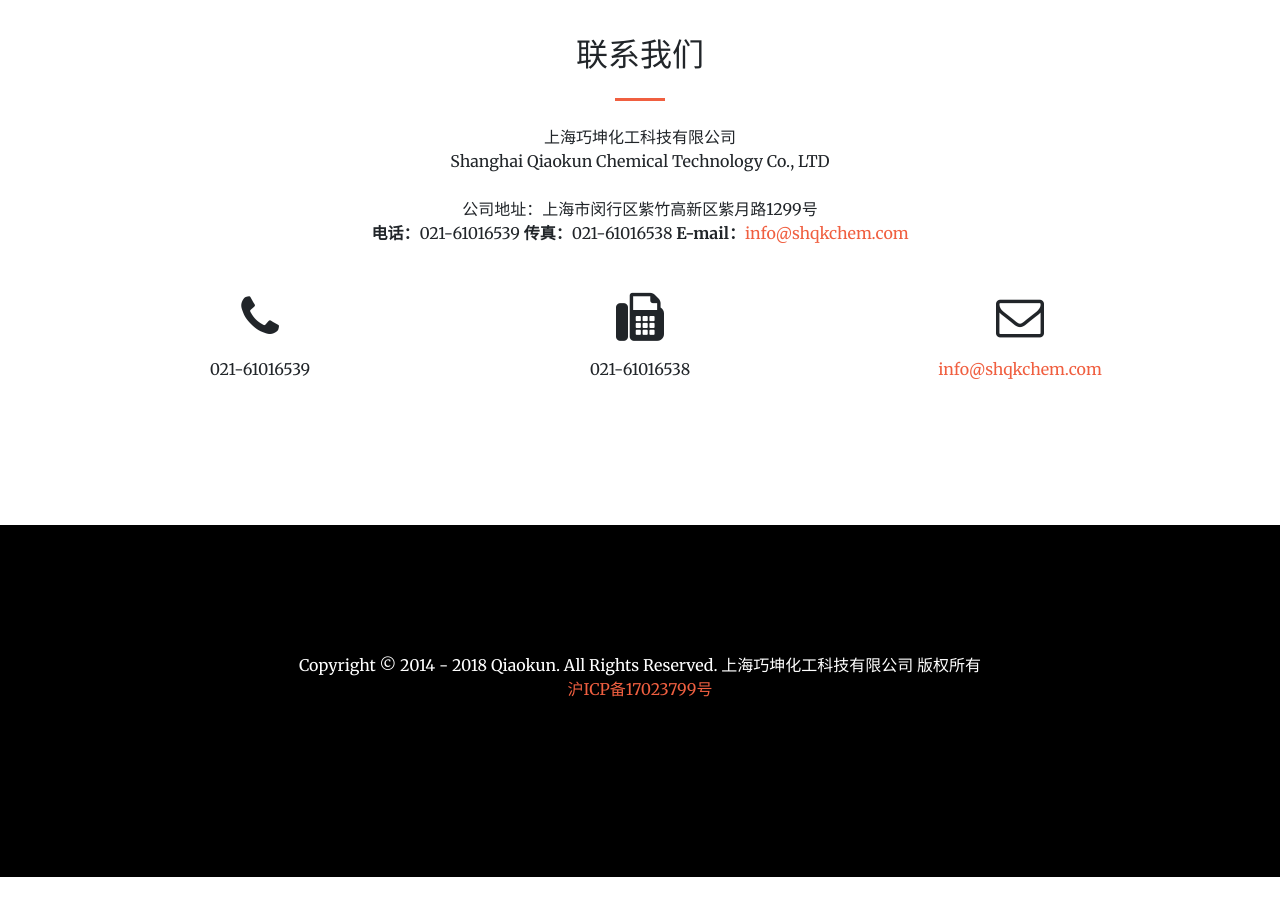
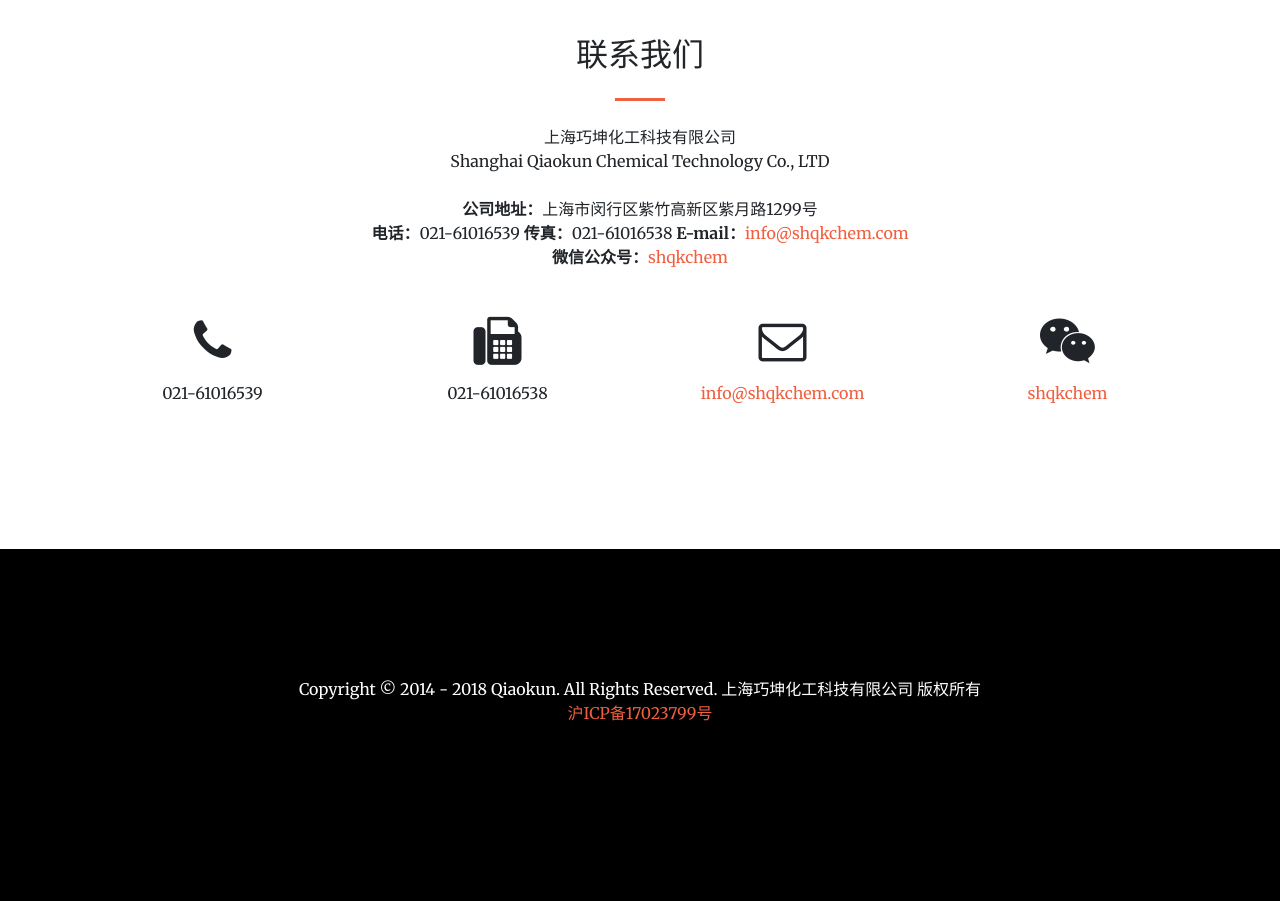
Before and after one commit to njzjz/Qiaokun-web, a plain HTML site: page index.html in a window 1280 px wide. Shown: the part 3580-4481 px from the top of the page. Before the commit the page ends 4457 px from the top, so only its background shows below. Drawn offline with nearby package versions, Linux system fonts and the light colour scheme.

Commit message:
add Wechat Official Accocount

```diff
--- a/index.html
+++ b/index.html
@@ -282,22 +282,28 @@
           <div class="col-lg-8 mx-auto text-center">
             <h2 class="section-heading">联系我们<!--{en}Contact us--></h2>
             <hr class="my-4">
-            <p class="mb-5">上海巧坤化工科技有限公司<br>Shanghai Qiaokun Chemical Technology Co., LTD<br><br>公司地址：上海市闵行区紫竹高新区紫月路1299号<!--{en}Address: 1299 Ziyue Road, Minhang District, Shanghai--><br><b>电话：<!--{en}Phone: --></b>021-61016539 <b>传真：<!--{en}Fax: --></b>021-61016538 <b>E-mail：<!--{en}Email: --></b><a href="mailto:info@shqkchem.com">info@shqkchem.com</a></p>
+            <p class="mb-5">上海巧坤化工科技有限公司<br>Shanghai Qiaokun Chemical Technology Co., LTD<br><br><b>公司地址：<!--{en}Address: --></b>上海市闵行区紫竹高新区紫月路1299号<!--{en}1299 Ziyue Road, Minhang District, Shanghai--><br><b>电话：<!--{en}Phone: --></b>021-61016539 <b>传真：<!--{en}Fax: --></b>021-61016538 <b>E-mail：<!--{en}Email: --></b><a href="mailto:info@shqkchem.com">info@shqkchem.com</a><br><b>微信公众号：<!--{en}Wechat Official account: --></b><a class="qrcode" href="img/qrcode.jpg">shqkchem</a></p>
           </div>
         </div>
         <div class="row">
-          <div class="col-lg-4 ml-auto text-center">
+          <div class="col-lg-3 ml-auto text-center">
             <i class="fa fa-phone fa-3x mb-3 sr-contact"></i>
             <p>021-61016539</p>
           </div>
-		  <div class="col-lg-4 ml-auto text-center">
+		  <div class="col-lg-3 ml-auto text-center">
             <i class="fa fa-fax fa-3x mb-3 sr-contact"></i>
             <p>021-61016538</p>
           </div>
-          <div class="col-lg-4 mr-auto text-center">
+          <div class="col-lg-3 mr-auto text-center">
             <i class="fa fa-envelope-o fa-3x mb-3 sr-contact"></i>
             <p>
               <a href="mailto:info@shqkchem.com">info@shqkchem.com</a>
+            </p>
+          </div>
+		  <div class="col-lg-3 mr-auto text-center">
+            <i class="fa fa-wechat fa-3x mb-3 sr-contact"></i>
+            <p>
+              <a class="qrcode" href="img/qrcode.jpg">shqkchem</a>
             </p>
           </div>
         </div>
@@ -328,6 +334,14 @@
 	<script type="text/javascript" src="js/translater.min.js"></script>
 	<script type="text/javascript">
 	  var tran = new Translater();
+	  $(".qrcode").magnificPopup({
+        type: "image",
+        tLoading: "Loading image #%curr%...",
+        mainClass: "mfp-img-mobile",
+        image: {
+            tError: '<a href="%url%">The image #%curr%</a> could not be loaded.'
+        }
+    })
 	</script>
 
   </body>
```
Also changed, not shown: img/qrcode.jpg (added).
